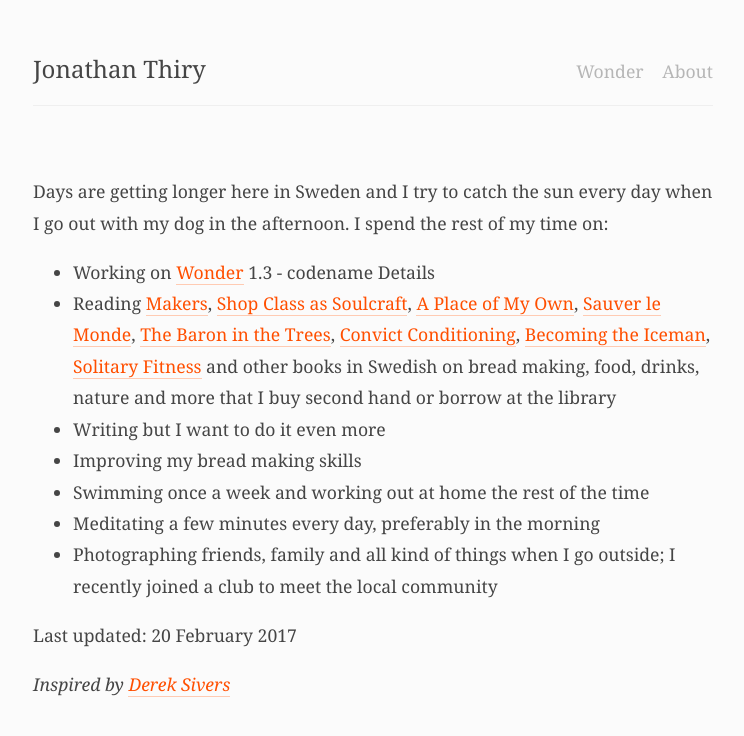
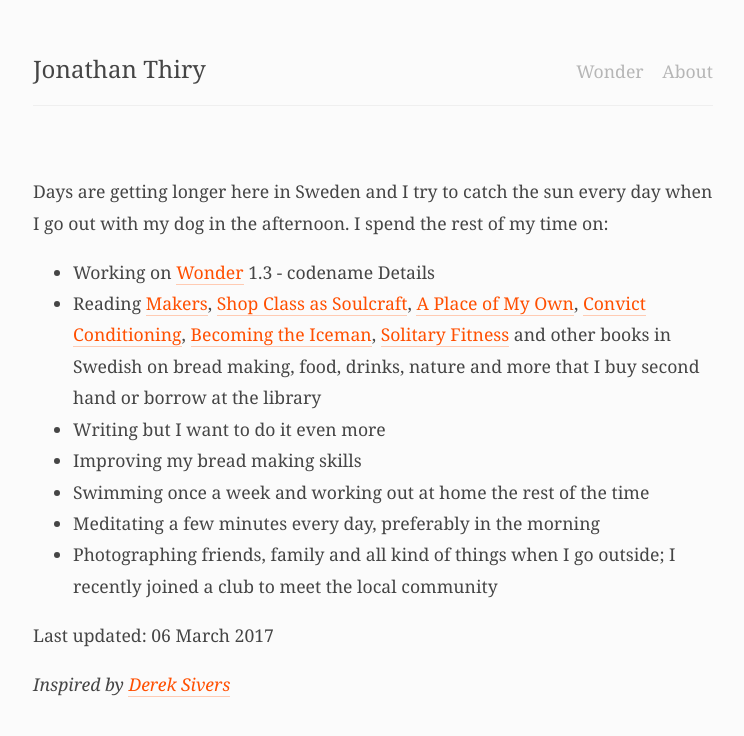
Before and after one commit to jonathanthiry/jonathanthiry.github.com, a Jekyll site: the page built from now.md, in a window 1280 px wide. Shown: the top 736 px of the page, without its empty margins (267-1011 px from the left). Built offline with Jekyll 4.4.1, drawn with Linux system fonts in a browser that asks for light colours.

Commit message:
Update now page

```diff
--- a/now.md
+++ b/now.md
@@ -1,13 +1,13 @@
 ---
 layout: page
 permalink: /now
-date: 2017-02-20
+date: 2017-03-06
 ---
 
 Days are getting longer here in Sweden and I try to catch the sun every day when I go out with my dog in the afternoon. I spend the rest of my time on:
 
 - Working on [Wonder](https://itunes.apple.com/us/app/wonder-reader-for-wikipedia/id1050888989?mt=8&at=1010lo2M) 1.3 - codename Details
-- Reading [Makers](http://craphound.com/makers/download/), [Shop Class as Soulcraft](http://www.matthewbcrawford.com/new-page-1-1-2/), [A Place of My Own](https://en.wikipedia.org/wiki/A_Place_of_My_Own), [Sauver le Monde](http://www.editionslesliensquiliberent.fr/livre-Sauver_le_monde-9791020901835-1-1-0-1.html), [The Baron in the Trees](https://en.wikipedia.org/wiki/The_Baron_in_the_Trees), [Convict Conditioning](https://www.goodreads.com/book/show/7305111-convict-conditioning), [Becoming the Iceman](http://becomingtheiceman.com/book), [Solitary Fitness](https://www.goodreads.com/book/show/1906459.Solitary_Fitness) and other books in Swedish on bread making, food, drinks, nature and more that I buy second hand or borrow at the library
+- Reading [Makers](http://craphound.com/makers/download/), [Shop Class as Soulcraft](http://www.matthewbcrawford.com/new-page-1-1-2/), [A Place of My Own](https://en.wikipedia.org/wiki/A_Place_of_My_Own), [Convict Conditioning](https://www.goodreads.com/book/show/7305111-convict-conditioning), [Becoming the Iceman](http://becomingtheiceman.com/book), [Solitary Fitness](https://www.goodreads.com/book/show/1906459.Solitary_Fitness) and other books in Swedish on bread making, food, drinks, nature and more that I buy second hand or borrow at the library
 - Writing but I want to do it even more
 - Improving my bread making skills
 - Swimming once a week and working out at home the rest of the time
```
